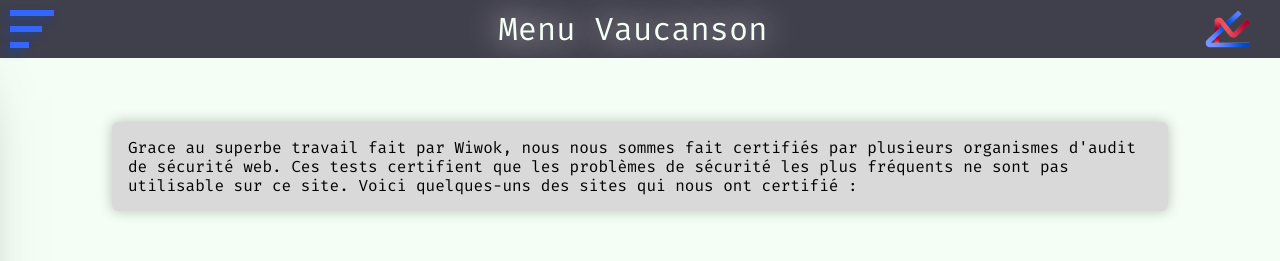
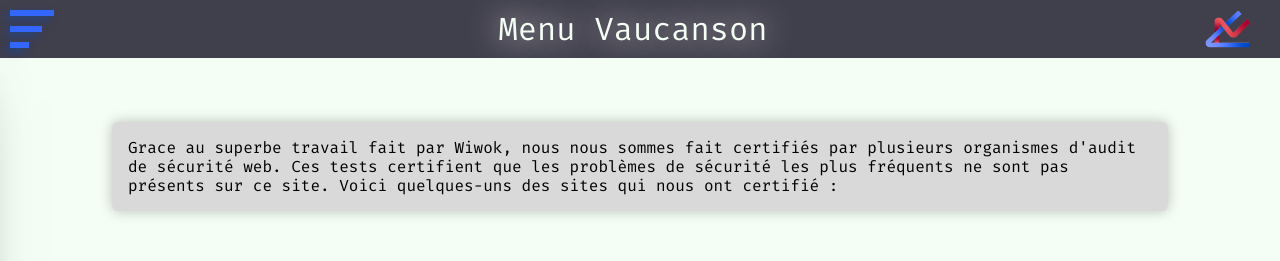
Before and after one commit to Menu-Vaucanson/Desktop, a React (Create React App) app: page /Security in a window 1280 px wide. Shown: the top 261 px of the page. Built offline with nearby package versions, Linux system fonts and the light colour scheme.

Commit message:
Changed security text

```diff
--- a/src/Components/Security.tsx
+++ b/src/Components/Security.tsx
@@ -113,7 +113,7 @@ function Security() {
 	return (
 		<div className="SecurityPage">
 			<div className="SecurityText">
-				Grace au superbe travail fait par Wiwok, nous nous sommes fait certifiés par plusieurs organismes d'audit de sécurité web. Ces tests certifient que les problèmes de sécurité les plus fréquents ne sont pas utilisable sur ce site.
+				Grace au superbe travail fait par Wiwok, nous nous sommes fait certifiés par plusieurs organismes d'audit de sécurité web. Ces tests certifient que les problèmes de sécurité les plus fréquents ne sont pas présents sur ce site.
 				Voici quelques-uns des sites qui nous ont certifié :
 			</div>
 			<OurSecurity />
```
